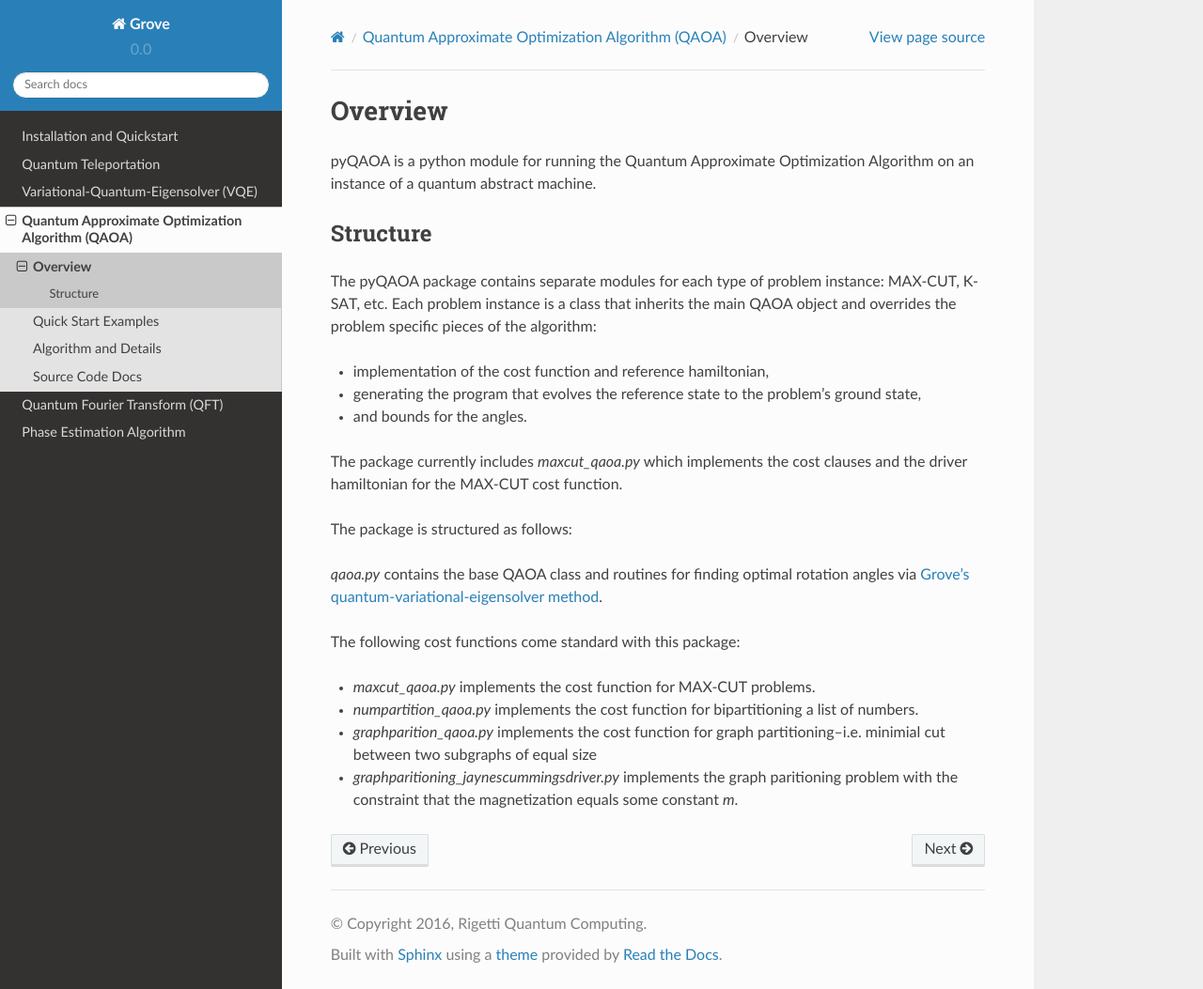
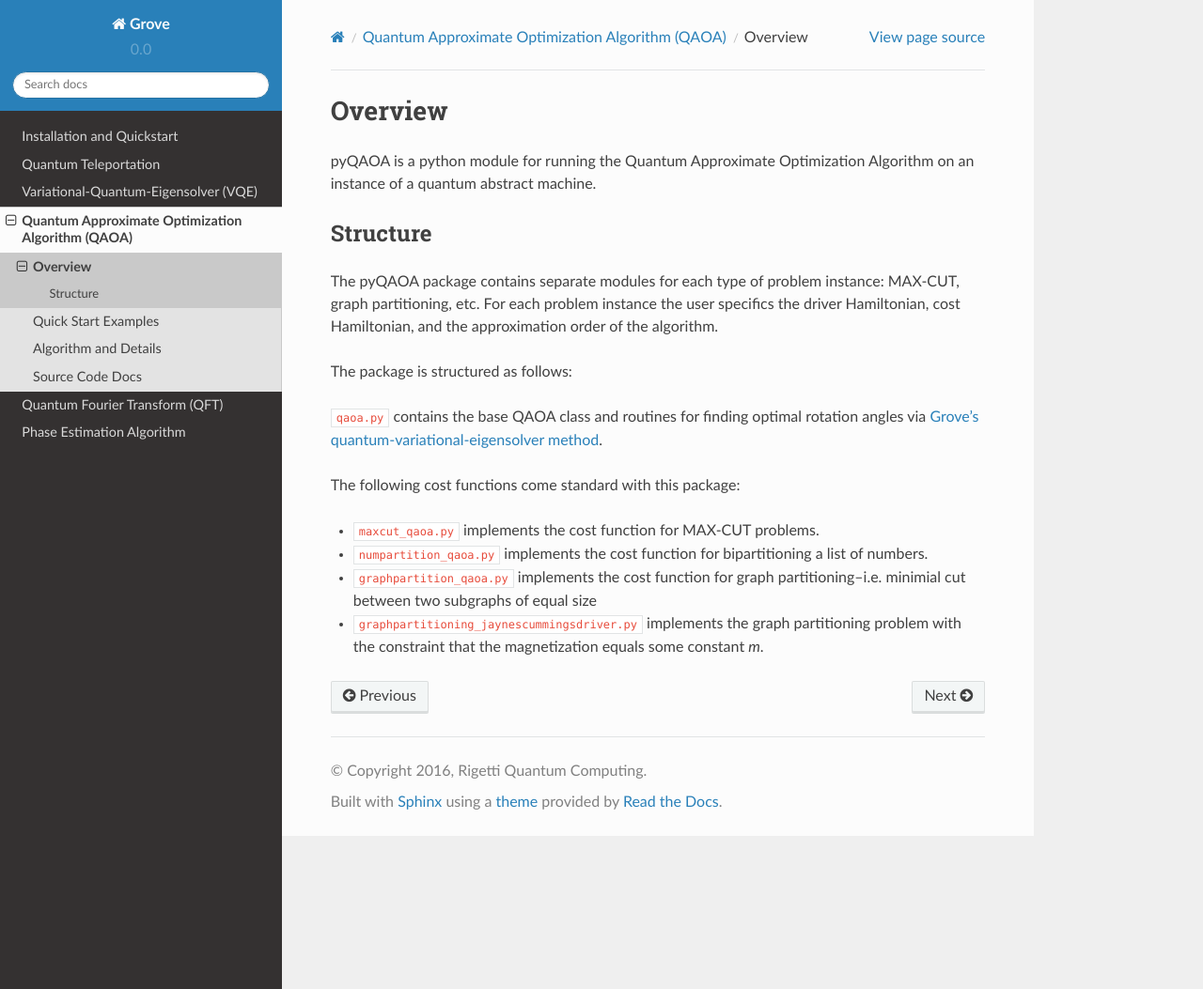
Before and after one commit to rigetti/grove, a Sphinx documentation site: the page built from docs/qaoa/qaoa_overview.rst, in a window 1280 px wide and 1053 px high. Shown: the whole window at 94% size. Built offline with Sphinx 7.4.7 and the Read the Docs theme 2.0.0, drawn with Linux system fonts in a browser that asks for light colours.

Commit message:
Cleaning up the docs

```diff
--- a/docs/qaoa/qaoa_installation_quickstart.rst
+++ b/docs/qaoa/qaoa_installation_quickstart.rst
@@ -29,7 +29,7 @@ We instantiate the algorithm and run the optimization routine on our QVM:
     betas, gammas = inst.get_angles()
 
 to see the final \\(\\mid \\beta, \\gamma \\rangle \\) state we can rebuild the
-quil program that gives us \\(\\mid \\beta, \\gamma \\rangle \\)  and evaluate the wave function using the **qvm**
+quil program that gives us \\(\\mid \\beta, \\gamma \\rangle \\)  and evaluate the wave function using the QVM
 
 .. code-block:: python
 
--- a/docs/qaoa/qaoa_overview.rst
+++ b/docs/qaoa/qaoa_overview.rst
@@ -8,30 +8,21 @@ Structure
 _________
 
 The pyQAOA package contains separate modules for each type of problem
-instance: MAX-CUT, K-SAT, etc.
-Each problem instance is a class that inherits the main QAOA object and
-overrides the problem specific pieces of the algorithm:
-
-- implementation of the cost function and reference hamiltonian,
-
-- generating the program that evolves the reference state to the problem's ground state,
-
-- and bounds for the angles.
-
-The package currently includes `maxcut_qaoa.py` which implements the cost
-clauses and the driver hamiltonian for the MAX-CUT cost function.
+instance: MAX-CUT, graph partitioning, etc.
+For each problem instance the user specifics the driver Hamiltonian,
+cost Hamiltonian, and the approximation order of the algorithm.
 
 The package is structured as follows:
 
-`qaoa.py` contains the base QAOA class and routines for finding optimal
+``qaoa.py`` contains the base QAOA class and routines for finding optimal
 rotation angles via `Grove's quantum-variational-eigensolver method <../vqe/vqe.html>`_.
 
 The following cost functions come standard with this package:
 
-* `maxcut_qaoa.py` implements the cost function for MAX-CUT problems.
+* ``maxcut_qaoa.py`` implements the cost function for MAX-CUT problems.
 
-* `numpartition_qaoa.py` implements the cost function for bipartitioning a list of numbers.
+* ``numpartition_qaoa.py`` implements the cost function for bipartitioning a list of numbers.
 
-* `graphparition_qaoa.py` implements the cost function for graph partitioning--i.e. minimial cut between two subgraphs of equal size
+* ``graphpartition_qaoa.py`` implements the cost function for graph partitioning--i.e. minimial cut between two subgraphs of equal size
 
-* `graphparitioning_jaynescummingsdriver.py` implements the graph paritioning problem with the constraint that the magnetization equals some constant `m`.
+* ``graphpartitioning_jaynescummingsdriver.py`` implements the graph partitioning problem with the constraint that the magnetization equals some constant `m`.
```
Also changed, not shown: docs/qaoa/qaoa_algorithm_detail.rst (+31 -34 lines), docs/teleportation/teleportation_overview.rst (+4 -4 lines), docs/vqe.rst (+4 -4 lines), docs/vqe/vqe_example.rst (+5 -6 lines), 1 other file.
